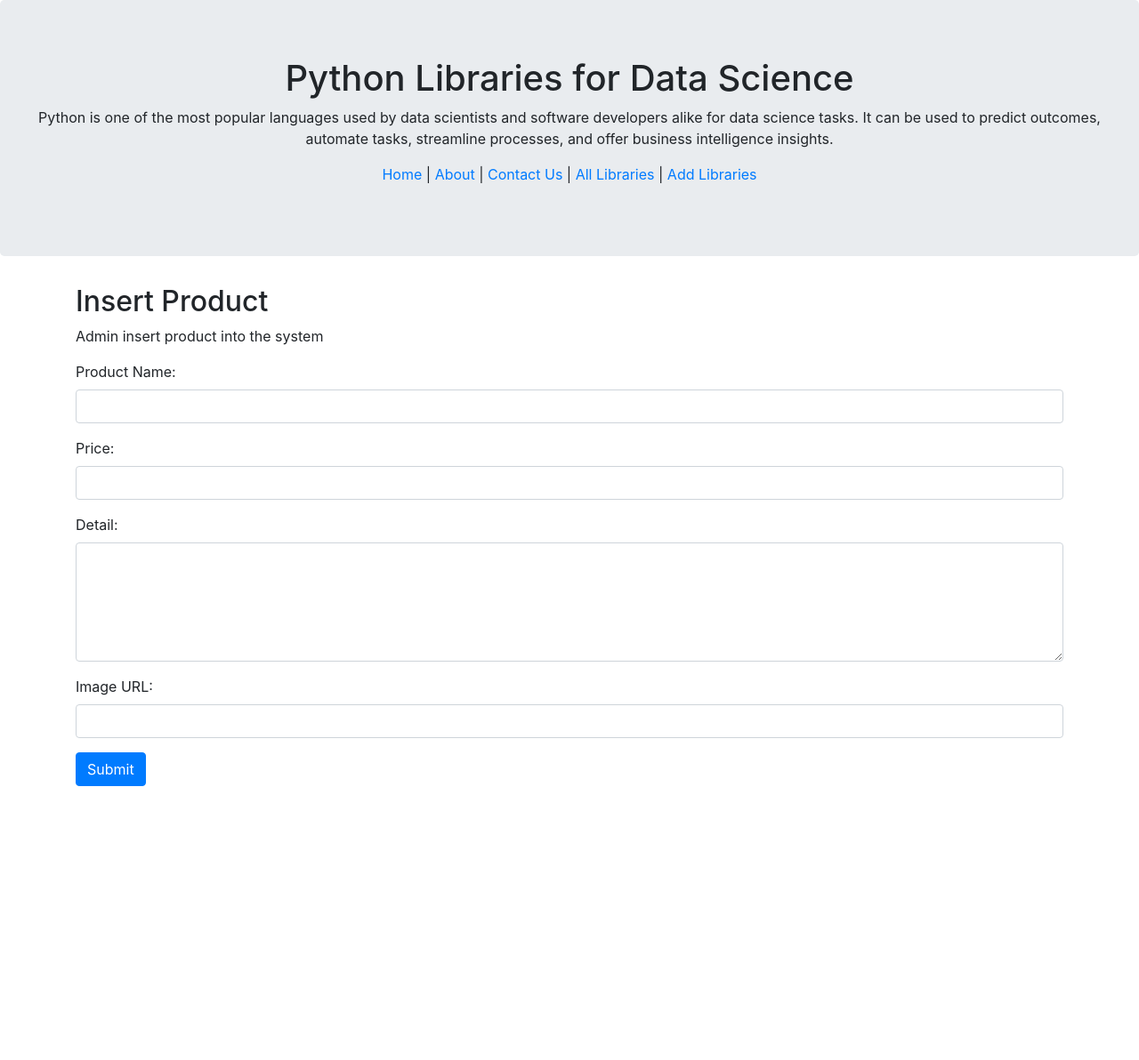
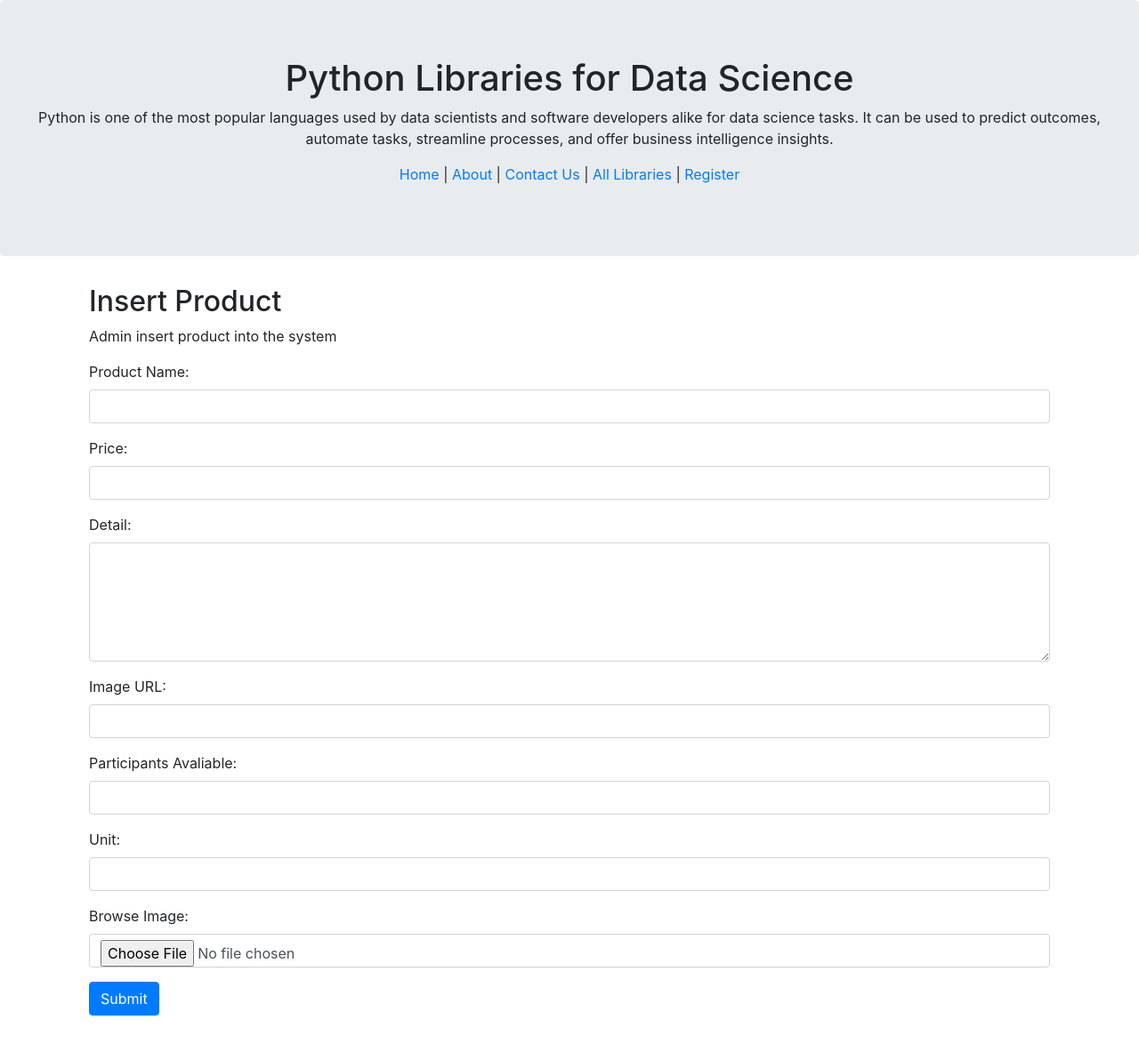
Before and after one commit to ratchakoonprn/Django50Hours, a Django app: page /addproduct/ in a window 1280 px wide. Shown: the whole page at 89% size. Before the commit the page ends 884 px from the top, so only its background shows below. Run offline with Django 3.2, Linux system fonts and the light colour scheme; some libraries are stand-ins or nearby versions.

Commit message:
Ep8. Register Form

```diff
--- a/firstweb/myapp/template/myapp/addproduct.html
+++ b/firstweb/myapp/template/myapp/addproduct.html
@@ -2,9 +2,10 @@
 
 {% block content %}
 
+	<div class="container" style = "margin-bottom: 50px ">
 		<h2>Insert Product</h2>
 		<p>Admin insert product into the system</p>
-  <form method="POST">
+		<form method="POST" enctype="multipart/form-data">
 			{% csrf_token %}
 			<div class="form-group">
 				<label for="name">Product Name:</label>
@@ -26,8 +27,24 @@
 				<input type="text" class="form-control" id="imageurl" name="imageurl">
 			</div>
 
+			<div class="form-group">
+				<label for="quantity">Participants Avaliable:</label>
+				<input type="text" class="form-control" id="quantity" name="quantity">
+			</div>
+
+			<div class="form-group">
+				<label for="unit">Unit:</label>
+				<input type="text" class="form-control" id="unit" name="unit">
+			</div>
+
+			<div class="form-group">
+				<label for="imageupload">Browse Image:</label>
+				<input type="file" class="form-control" id="imageupload" name="imageupload">
+			</div>
+
 
 			<button type="submit" class="btn btn-primary">Submit</button>
 
 		</form>
+	</div>
 {% endblock content %}
--- a/firstweb/myapp/template/myapp/allproducts.html
+++ b/firstweb/myapp/template/myapp/allproducts.html
@@ -34,7 +34,7 @@
 										{% endif %}
 
 
-										<p class="card-text">{{ pd.detail }}</p>
+										<p class="card-text">{{ pd.detail | linebreaks |truncatechars_html:50}}</p>
 									</div>
 
 									{% if pd.instock == True %}
--- a/firstweb/myapp/template/myapp/base.html
+++ b/firstweb/myapp/template/myapp/base.html
@@ -19,7 +19,13 @@
     <a href="{% url 'about-page' %}">About</a> |
     <a href="{% url 'contact-page' %}">Contact Us</a> |
     <a href="{% url 'allproducts-page' %}">All Libraries</a> |
-    <a href="{% url 'addproduct-page' %}">Add Libraries</a>
+
+    {% if user.is_authenticate %}
+      <a href="{% url 'addproduct-page' %}">Add Libraries</a> |
+    {% else %}
+      <a href="{% url 'register-page' %}">Register</a>
+    {% endif %}
+
   </p>
 </div>
 
--- a/firstweb/myapp/urls.py
+++ b/firstweb/myapp/urls.py
@@ -9,4 +9,5 @@ urlpatterns = [
 	path('scrapy/', Scrapy, name = 'scrapy-page'),
 	path('addproduct/', AddProduct, name = 'addproduct-page'),
 	path('allproducts/', Product, name = 'allproducts-page'),
+	path('register/', Register, name = 'register-page'),
 ]
--- a/firstweb/myapp/views.py
+++ b/firstweb/myapp/views.py
@@ -3,6 +3,8 @@ from django.shortcuts import render
 from django.http import HttpResponse
 from django.contrib.staticfiles import storage
 from .models import Allproduct
+from django.core.files.storage import FileSystemStorage
+from django.contrib.auth.models import User
 #HttpResponse คือ ฟังก์ชันสำหรับทำให้แสดงข้อความหน้าเว็บได้
 
 def Home(request):
@@ -24,19 +26,36 @@ def Contact(request):
 def Scrapy(request):
 	return render(request,'myapp/scrapy.html')
 
-
 def AddProduct(request):
-	if request.method == 'POST':
+	if request.method == 'POST' and request.FILES['imageupload']:
 		data = request.POST.copy() #ดึงข้อมูลจากหน้า addproduct.html
 		name = data.get('name') # name เป็นชื่อที่ตั้งในส่วนของ attribute name ใน html
 		price = data.get('price')
 		detail = data.get('detail')
 		imageurl = data.get('imageurl')
+		quantity = data.get('quantity') #quantity คือ Participants Avaliable
+		unit = data.get('unit')
 
 		new = Allproduct() # สร้าง database
 		new.name = name # database ที่มี field ที่ชื่อว่า name ให้มีค่าเท่ากับ ค่า name ที่ดึงมาจาก html
 		new.price = price
+		new.detail = detail
 		new.imageurl = imageurl
+		new.quantity = quantity
+		new.unit = unit
+		################# Save Image #################
+		file_image = request.FILES['imageupload'] #ไฟล์ที่ส่งมาเก็บการ request นั่นคือไฟล์ที่เรา upload
+		file_image_name = request.FILES['imageupload'].name.replace(' ','') #ชื่อไฟล์ที่เราสั่ง upload ขึ้นมา ทั้งนี้ชื่อไฟล์อาจมีปัญหาได้หากมี space ดังนั้นเราจึง replace ด้วย ''
+		print('FILE_IMAGE: ',file_image)
+		print('IMAGE_NAME: ',file_image_name)
+		fs = FileSystemStorage() #ดึงคลาสของ FileSystemStorage
+		filename = fs.save(file_image_name,file_image)#สร้างตัวแปร filename เพื่อทำการบันทึกชื่อไฟล์และรูปภาพ
+		upload_file_url = fs.url(filename)#ชื่อไฟล์ URL ว่าอะไร
+		new.image = upload_file_url[6:]#เลข 6 คือการ slice string ของ url
+		#ถ้า file = 'media/durian.jpg'
+		#แล้ว file [6:] มันจะมีค่าเป็น durian.jpg (เอา index ตั้งแต่ 6 ขึ้นมาแสดง)
+		#ทั้งนี้เพราะคำว่า media/ มี index ตั้งแต่ 0 - 5
+		##############################################
 		new.save()
 
 	return render(request,'myapp/addproduct.html')
@@ -48,3 +67,20 @@ def Product(request):
 	product = Allproduct.objects.all().order_by('name')
 	context = {'product':product} #โยนข้อมูลที่เราถึงมาจากบรรทัดข้างบนเพื่อแนบไปกับ context
 	return render(request,'myapp/allproducts.html',context)
+
+def Register(request):
+	if request.method == 'POST':
+		data = request.POST.copy()
+		first_name = data.get('first_name')
+		last_name = data.get('last_name')
+		email = data.get('email')
+		password = data.get('password')
+
+		newuser = User()
+		newuser.username = email #ให้ usename ใช้ email
+		newuser.email = email
+		newuser.first_name = first_name
+		newuser.last_name = last_name
+		newuser.set_password(password)
+		newuser.save()
+	return render(request,'myapp/register.html')
```
Also changed, not shown: firstweb/myapp/template/myapp/register.html (added, +33 -0 lines), firstweb/db.sqlite3, firstweb/media/python_libraries.png (added), firstweb/media/python_libraries_Qc6nHwi.png (added), firstweb/media/python_libraries_q1GrTsg.png (added), 1 other file. Lines whose indentation alone changed are shown as unchanged.
